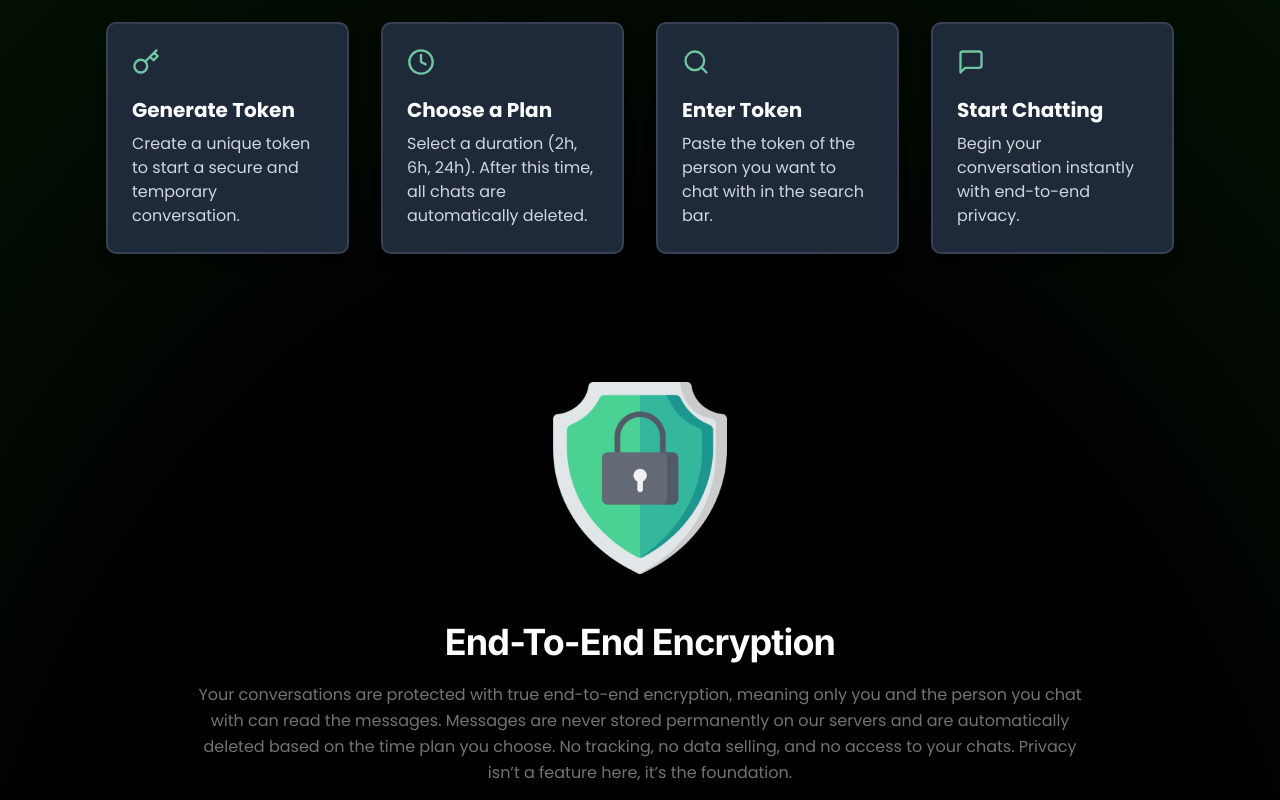
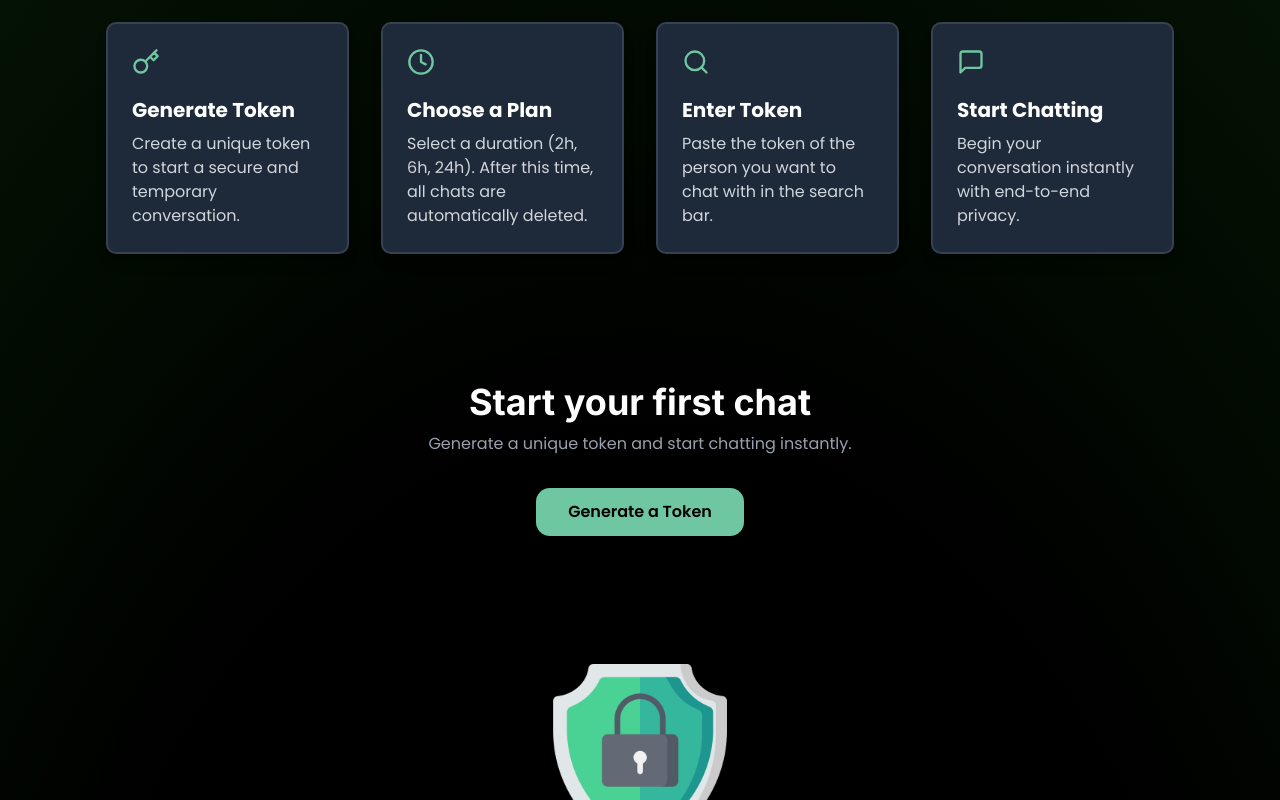
Before and after one commit to tahmid-khan-hub/Distak, a Next.js app: page / in a window 1280 px wide. Shown: the part 422-1222 px from the top of the page. Built offline with nearby package versions, Linux system fonts and the light colour scheme.

Commit message:
Added CallToAction section in the root page

```diff
--- /dev/null
+++ b/app/HomeComponents/CallToAction/CallToAction.tsx
@@ -0,0 +1,39 @@
+"use client";
+import Link from "next/link";
+
+const CallToAction = () => {
+  return (
+    <div className="py-16 ">
+      <div>
+        {/* Heading */}
+        <h2 className="inter text-4xl text-center font-bold text-white">
+          Start your first chat
+        </h2>
+
+        {/* Description */}
+        <p className="poppins mt-2.5 text-center text-gray-400 max-w-xl mx-auto">
+          Generate a unique token and start chatting instantly.
+        </p>
+
+        {/* Button */}
+        <div className="poppins mt-8 flex justify-center">
+          <Link href="/chat">
+            <button
+              className="
+                px-8 py-3 rounded-xl
+                bg-[#6FC7A1] text-black font-semibold
+                transition-all duration-300
+                hover:scale-105
+                hover:shadow-[0_0_20px_rgba(111,199,161,0.7)]
+              "
+            >
+              Generate a Token
+            </button>
+          </Link>
+        </div>
+      </div>
+    </div>
+  );
+};
+
+export default CallToAction;
--- a/app/page.tsx
+++ b/app/page.tsx
@@ -1,4 +1,5 @@
 import Banner from "./HomeComponents/Banner/Banner";
+import CallToAction from "./HomeComponents/CallToAction/CallToAction";
 import FaQ from "./HomeComponents/FaQ/FaQ";
 import Footer from "./HomeComponents/Footer/Footer";
 import GetStarted from "./HomeComponents/GetStarted/GetStarted";
@@ -9,6 +10,7 @@ export default function Home() {
     <div className="max-w-275 mx-auto px-4">
       <Banner />
       <GetStarted />
+      <CallToAction />
       <SafetyAndSecurity />
       <FaQ />
       <Footer />
```
